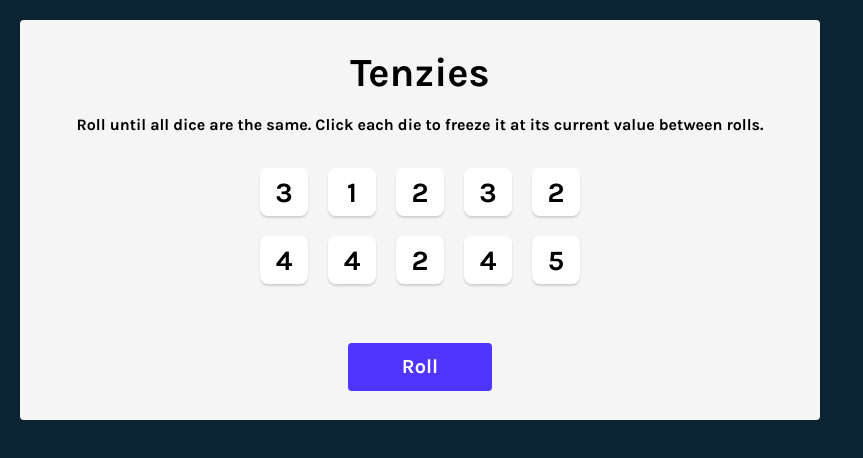
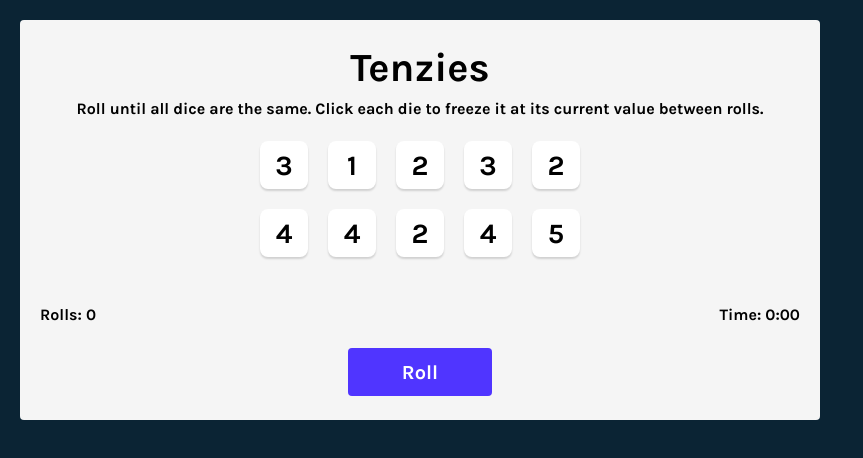
Before and after one commit to vishalicious213/tenzies, a React (Vite) app: page / in a window 1280 px wide. Shown: the top 458 px of the page, without its empty margins (0-863 px from the left). Built offline with nearby package versions, Linux system fonts and the light colour scheme.

Commit message:
added 'stats'section with placeholders for rolls & time

```diff
--- a/src/App.jsx
+++ b/src/App.jsx
@@ -13,7 +13,6 @@ export default function App() {
 
         if (allHeld && sameDieValue) {
             setTenzies(true)
-            console.log("YOU WON!!!")
         }
     }, [dice])
 
@@ -81,6 +80,11 @@ export default function App() {
                 ))}
             </section>
 
+            <section className="stats">
+                <div className="rolls">Rolls: 0</div>
+                <div className="time">Time: 0:00</div>
+            </section>
+
             <button className="roll-dice" onClick={rollDice}>{tenzies ? "New Game" : "Roll"}</button>
         </main>
     )
--- a/style.css
+++ b/style.css
@@ -77,6 +77,13 @@ main {
     background-color: #59E391;
 }
 
+.stats {
+    width: 100%;
+    display: flex;
+    justify-content: space-between;
+    margin: 0 0 1rem;
+}
+
 @media screen and (min-width: 420px) {
     .die-face {
         height: 3rem;
```
